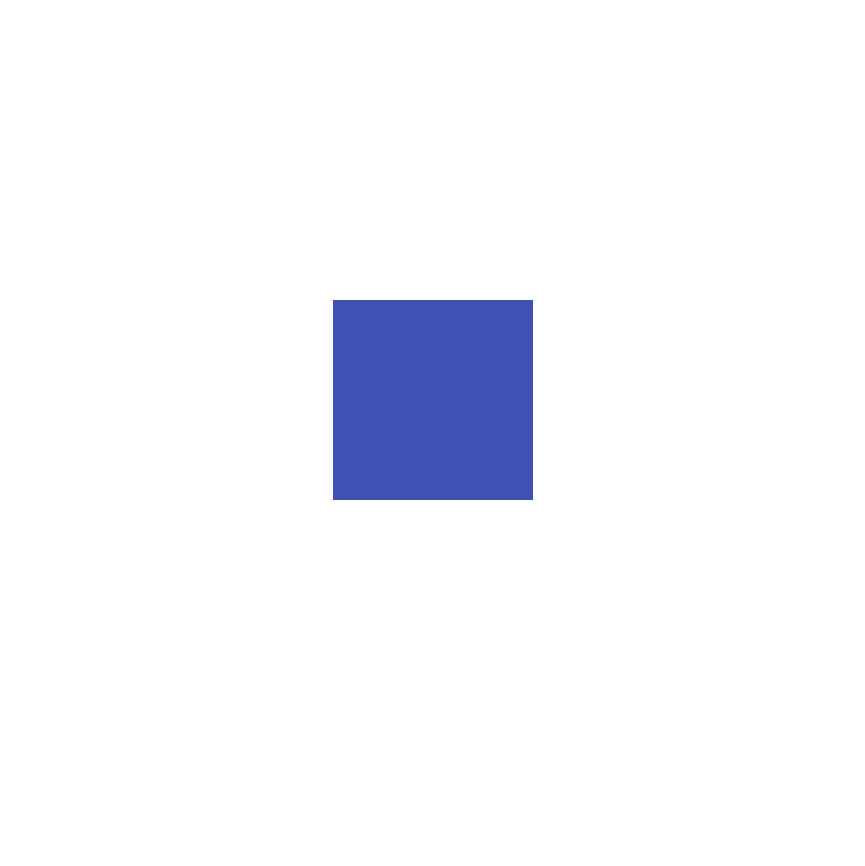
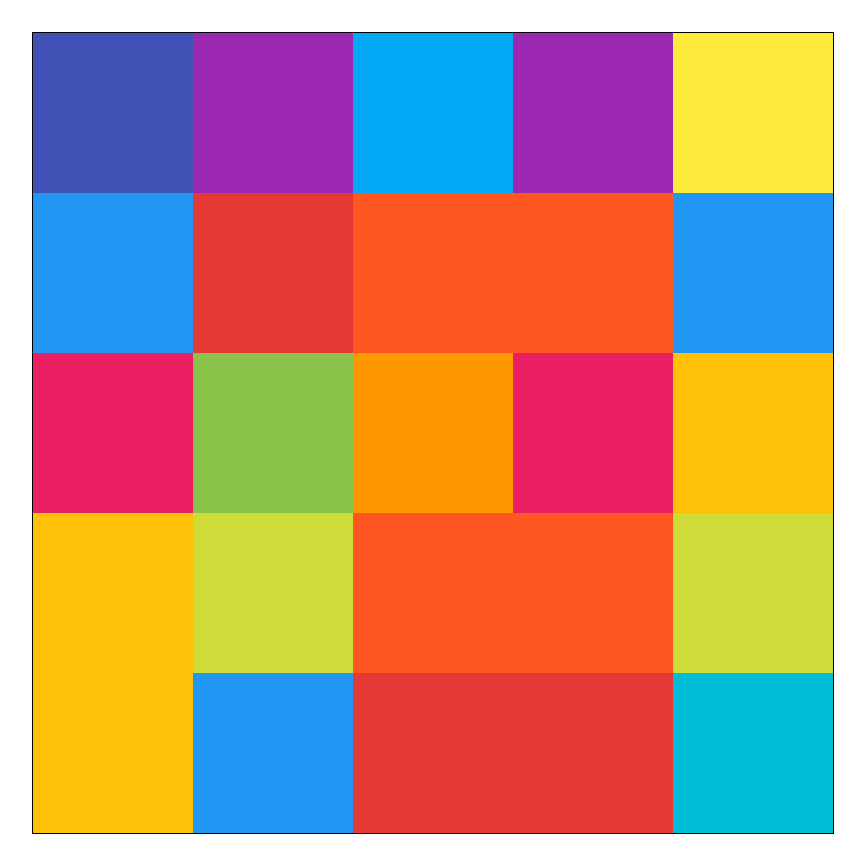
Before and after one commit to pouryourlove/react-vite, a React (Vite) app: page / in a window 1280 px wide. Shown: the whole page, without its empty margins (207-1072 px from the left). Before the commit the page ends 800 px from the top, so only its background shows below. Built offline with nearby package versions, Linux system fonts and the light colour scheme.

Commit message:
color box exercise completed

```diff
--- a/src/App.jsx
+++ b/src/App.jsx
@@ -15,6 +15,7 @@ import Counter from "./Counter";
 import Toggler from "./Toggler";
 import ToggleCounter from "./ToggleCounter";
 import ColorBox from "./ColorBox";
+import ColorBoxGrid from "./ColorBoxGrid";
 
 const properties = [
   { id: 129031, name: "Desert Yurt", rating: 4.9, price: 150 },
@@ -54,8 +55,8 @@ const colors = [
 function App() {
   return (
     <div>
-
-      <ColorBox colors = {colors}/>
+      <ColorBoxGrid colors={colors}/>
+      {/* <ColorBox colors = {colors}/> */}
       {/* <Counter/> */}
       {/* <ToggleCounter/> */}
       {/* <Toggler /> */}
--- a/src/ColorBox.css
+++ b/src/ColorBox.css
@@ -1,4 +1,4 @@
 .ColorBox {
-    width: 200px;
-    height: 200px;
+    width: 20%;
+    height: 20%;
 }
--- /dev/null
+++ b/src/ColorBoxGrid.css
@@ -0,0 +1,7 @@
+.ColorBoxGrid {
+    width: 800px;
+    height: 800px;
+    border: 1px solid black;
+    display: flex;
+    flex-wrap: wrap;
+}
--- /dev/null
+++ b/src/ColorBoxGrid.jsx
@@ -0,0 +1,15 @@
+import ColorBox from "./ColorBox"
+import "./ColorBoxGrid.css"
+function ColorBoxGrid({colors}){
+    const boxes = []
+    for(let i=0; i <25; i++){
+        boxes.push(<ColorBox colors = {colors}/>)
+    }
+    return(
+        <div className="ColorBoxGrid">
+            {boxes}
+        </div>
+    )
+}
+
+export default ColorBoxGrid
```
